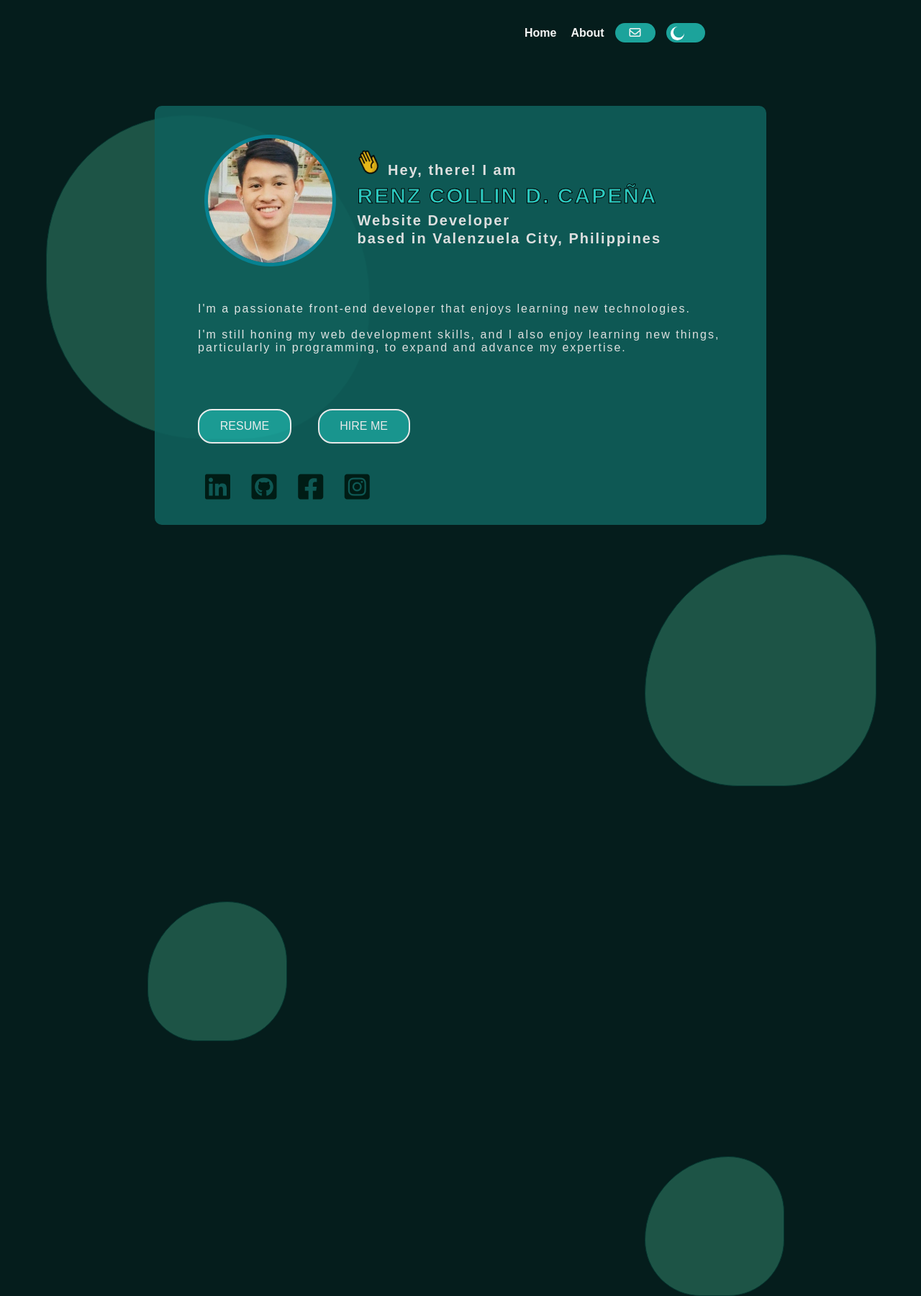
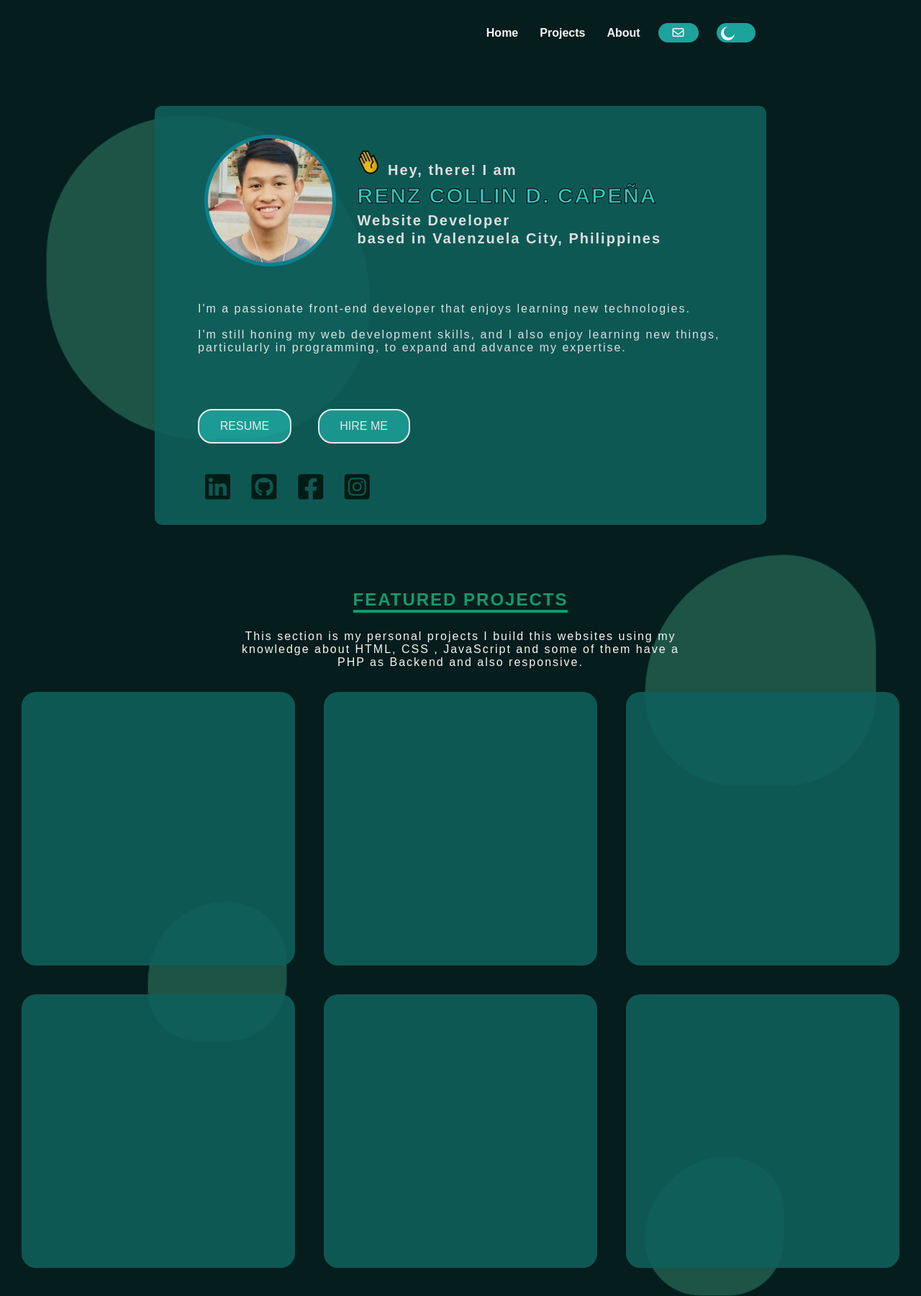
Before and after one commit to Renz-Capena/renz-portfolio, a plain HTML site: page index.html in a window 1280 px wide. Shown: the whole page at 72% size. Drawn offline with Linux system fonts and the light colour scheme.

Commit message:
add featured projects

```diff
--- a/css/index.css
+++ b/css/index.css
@@ -28,7 +28,7 @@ nav{
     display: flex;
     align-items: center;
     justify-content:end;
-    width: min(100%,700px);
+    width: min(100%,850px);
     margin: auto;
     margin-top: 3vh;
     color: var(--color-light);
@@ -42,15 +42,28 @@ nav > ul > li{
     list-style: none;
     /* border: 1px solid tomato; */
     padding: 5px;
-    margin: 3px 5px;
+    margin: 3px 10px;
     cursor: pointer;
+    transition: 0.5s;
 }
-nav > ul > li:nth-child(3){
+nav > ul > li > a{
+    text-decoration: none;
+    color: var(--color-light);
+}
+nav > ul > li:nth-child(4){
     padding: 4.5px 20px;
     background-color:#1CA39B;
     color: black;
     border-radius: 20px;
     color: var(--color-light);
+}
+nav > ul > li:nth-child(4):hover{
+    filter: opacity(0.8);
+}
+nav > ul > li:nth-child(1):hover,nav > ul > li:nth-child(2):hover,nav > ul > li:nth-child(3):hover{
+    border-bottom: 2px solid var(--color-light);
+    /* transform: scale(1.2); */
+    transform: rotate(-10deg);
 }
 .bg_layer{
     background-color: var(--bg-color);
@@ -281,13 +294,66 @@ nav > ul > li:nth-child(3){
     margin: 50px 0px 20px 0px;
     font-size: 20px;
 }
-.hero_social_account > i{
+.hero_social_account > a > i{
     margin: 0px 10px;
     cursor: pointer;
     color: rgb(0, 29, 21);
     transition: 0.3s;
 }
-.hero_social_account > i:hover{
+.hero_social_account > a > i:hover{
     transform: scale(1.3);
     color: rgb(0, 0, 0);
 }
+
+/* ================== featured_projects_container */
+.featured_projects_container{
+    /* border: 1px solid red; */
+    width: 100%;
+    margin: auto;
+    margin-top: 10vh;
+}
+.featured_p_head_container{
+    /* border: 1px solid orange; */
+    padding-top: 10px;
+    text-align: center;
+    width: 50%;
+    margin: auto;
+}
+.featured_p_head_container > h2{
+    color: #0d9c6c;
+    /* color: ; */
+    letter-spacing: 2px;
+    /* -webkit-text-stroke: 1px black; */
+    font-weight: bolder;
+    /* font-size: px; */
+    width: fit-content;
+    margin: auto;
+    margin-bottom: 3vh;
+    border-bottom: 4px solid;
+}
+.featured_p_head_container > p{
+    color: var(--color-light);
+    font-weight: 400;
+    letter-spacing: 2px;
+}
+
+/*=== projects_container */
+.projects_container{
+    /* border: 1px solid red; */
+    display: grid;
+    grid-template-columns: 1fr 1fr 1fr;
+    /* grid-auto-flow: column; */
+    gap: 40px;
+    width: fit-content;
+    margin: auto;
+    margin-top: 4vh;
+}
+.projects_container > div{
+    /* border: 1px dotted tomato; */
+    width: 380px;
+    height: 380px;
+    background-color: var(--bg-hero);
+    filter: opacity(0.9);
+    margin: auto;
+    border-radius: 20px;
+}
--- a/index.html
+++ b/index.html
@@ -14,8 +14,14 @@
     <header>
         <nav>
             <ul>
-                <li>Home</li>
-                <li>About</li>
+                <li>
+                    <a href="">Home</a>
+                </li>
+                <li>
+                    <a href="#projects">Projects</a>
+                <li>
+                    <a href="">About</a>
+                </li>
                 <li><i class="fa-regular fa-envelope"></i></li>
                 <!-- <li><button>Change</button></li> -->
                 <li>
@@ -61,11 +67,28 @@
             </div>
 
             <div class="hero_social_account">
-                <i class="fa-brands fa-linkedin fa-2xl"></i>
-                <i class="fa-brands fa-square-github fa-2xl"></i>
-                <i class="fa-brands fa-square-facebook fa-2xl"></i>
-                <i class="fa-brands fa-square-instagram fa-2xl"></i>
+                <a href="https://www.linkedin.com/in/renz-collin-cape%C3%B1a-b233b2245/"><i class="fa-brands fa-linkedin fa-2xl"></i></a>
+                <a href="https://github.com/Renz-Capena"><i class="fa-brands fa-square-github fa-2xl"></i></a>
+                <a href="https://www.facebook.com/renzcollin.capena/"><i class="fa-brands fa-square-facebook fa-2xl"></i></a>
+                <a href=""><i class="fa-brands fa-square-instagram fa-2xl"></i></a>
             </div>
+        </div>
+    </div>
+
+    <div class="featured_projects_container" id="projects">
+        <div class="featured_p_head_container">
+            <h2>FEATURED PROJECTS</h2>
+            <p>This section is my personal projects I build this websites using my knowledge about HTML, CSS , JavaScript and some of them have a PHP as Backend and also responsive.</p>
+        </div>
+
+        <div class="projects_container">
+            <div></div>
+            <div></div>
+            <div></div>
+            <div></div>
+            <div></div>
+            <div></div>
+
         </div>
     </div>
 
--- a/js/main.js
+++ b/js/main.js
@@ -1,8 +1,29 @@
+// ========== CHANGE THEME
 const body = document.querySelector("body")
-const btn = document.querySelector("#switchThemeBtn")
+const themeBtn = document.querySelector("#switchThemeBtn")
 
+function theme(){
 
-btn.addEventListener("click",()=>{
-    body.classList.toggle("dark_theme")
-    // alert()
+    if(localStorage.getItem("theme")){
+        document.querySelector("body").classList.add("dark_theme")
+    }else{
+        document.querySelector("body").classList.remove("dark_theme")
+
+    }
+
+}
+
+theme()
+
+themeBtn.addEventListener("click",function(){
+
+    if(localStorage.getItem("theme")){
+        localStorage.clear()
+        theme()
+
+    }else{
+        localStorage.setItem("theme",true)
+        theme()
+
+    }
 })
```
